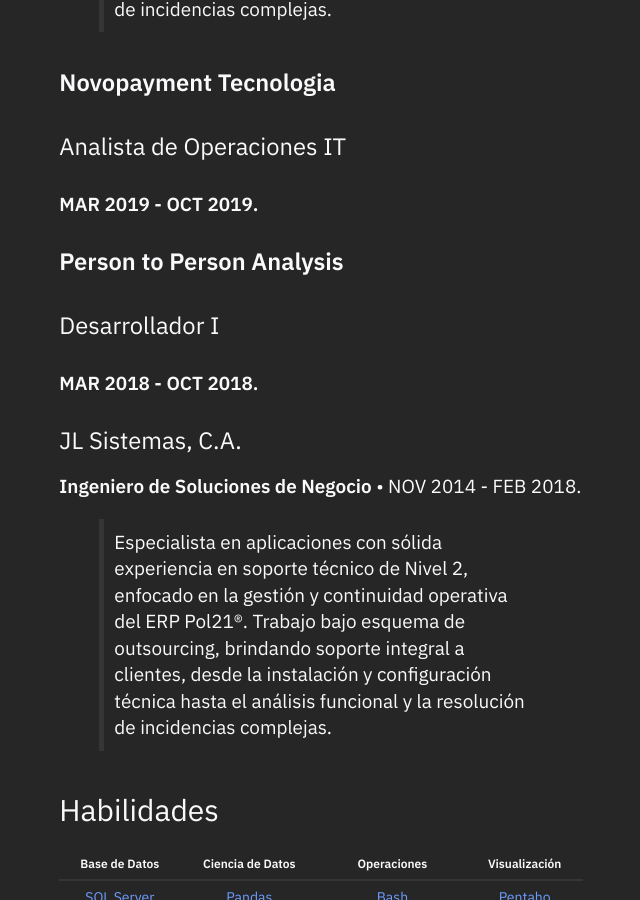
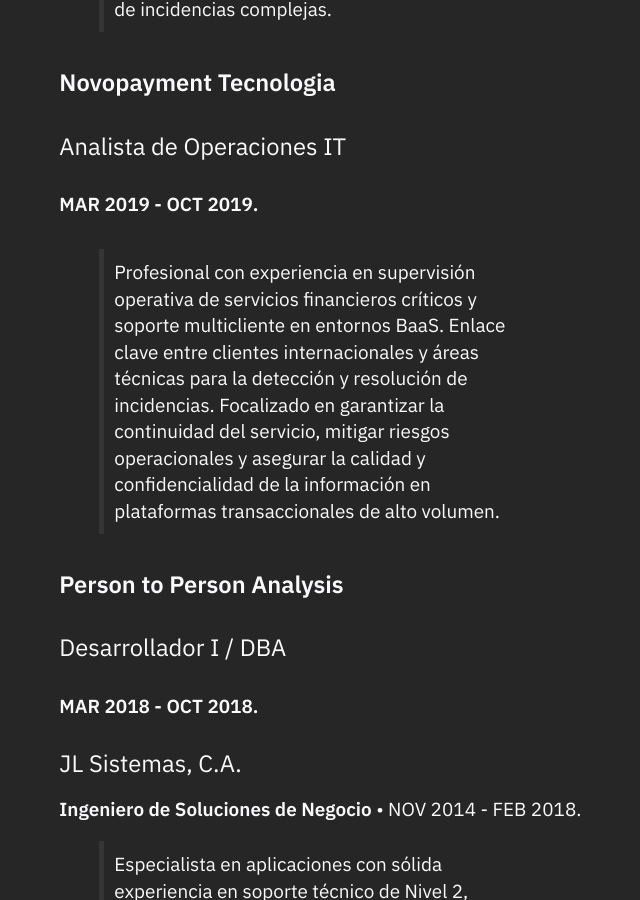
Before and after one commit to batistayureiba/batistayureiba.github.io, a Jekyll site: the page built from _posts/2025-05-24-about.md, in a window 1280 px wide and 900 px high, scrolled down 898 px. Shown: the whole window, without its empty margins (319-959 px from the left). Built offline with Jekyll 4.4.1, drawn with Linux system fonts in a browser that asks for light colours.

Commit message:
Update 2025-05-24-about.md

```diff
--- a/_posts/2025-05-24-about.md
+++ b/_posts/2025-05-24-about.md
@@ -16,9 +16,11 @@
 #### Novopayment Tecnologia
 ##### Analista de Operaciones IT
 ###### MAR 2019 - OCT 2019.
+>Profesional con experiencia en supervisión operativa de servicios financieros críticos y soporte multicliente en entornos BaaS. Enlace clave entre clientes internacionales y áreas técnicas para la detección y resolución de incidencias. Focalizado en garantizar la continuidad del servicio, mitigar riesgos operacionales y asegurar la calidad y confidencialidad de la información en plataformas transaccionales de alto volumen.
+
 
 #### Person to Person Analysis
-##### Desarrollador I
+##### Desarrollador I / DBA
 ###### MAR 2018 - OCT 2018.
 
 ##### JL Sistemas, C.A.
```
